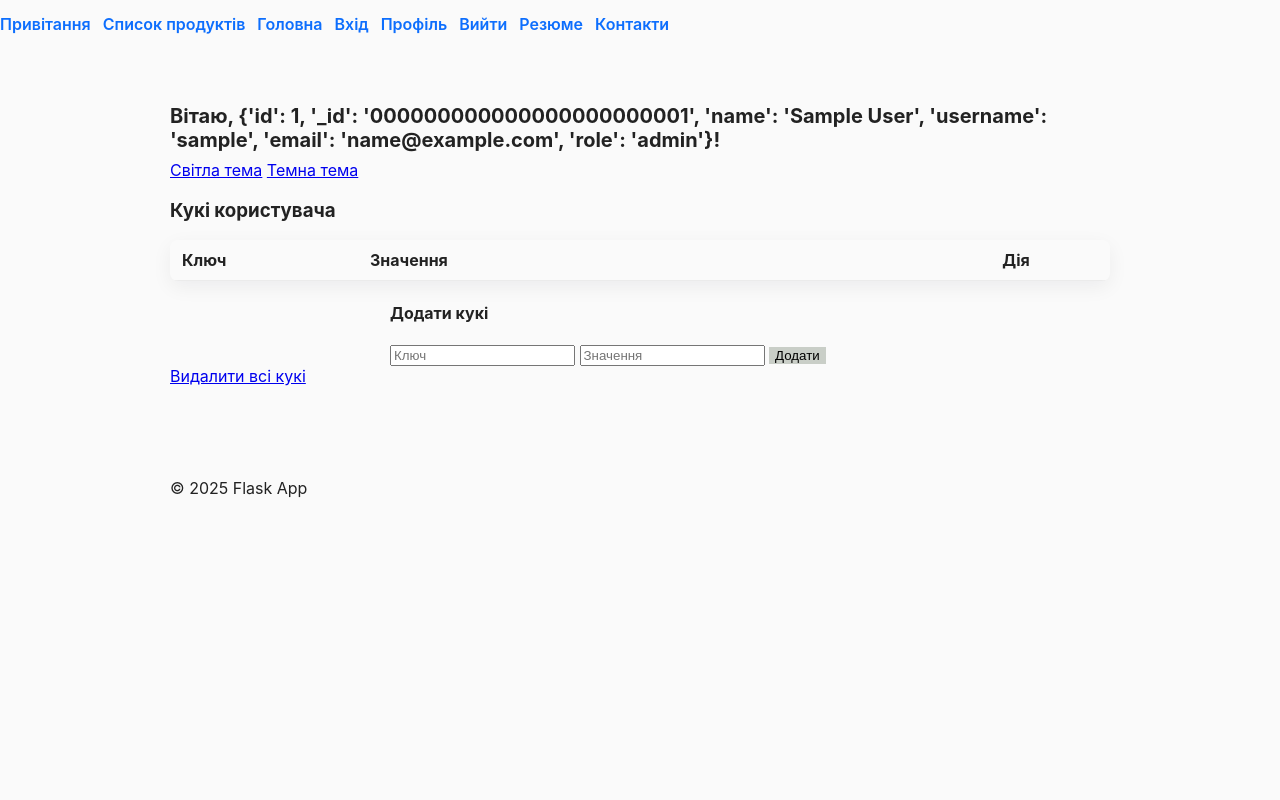
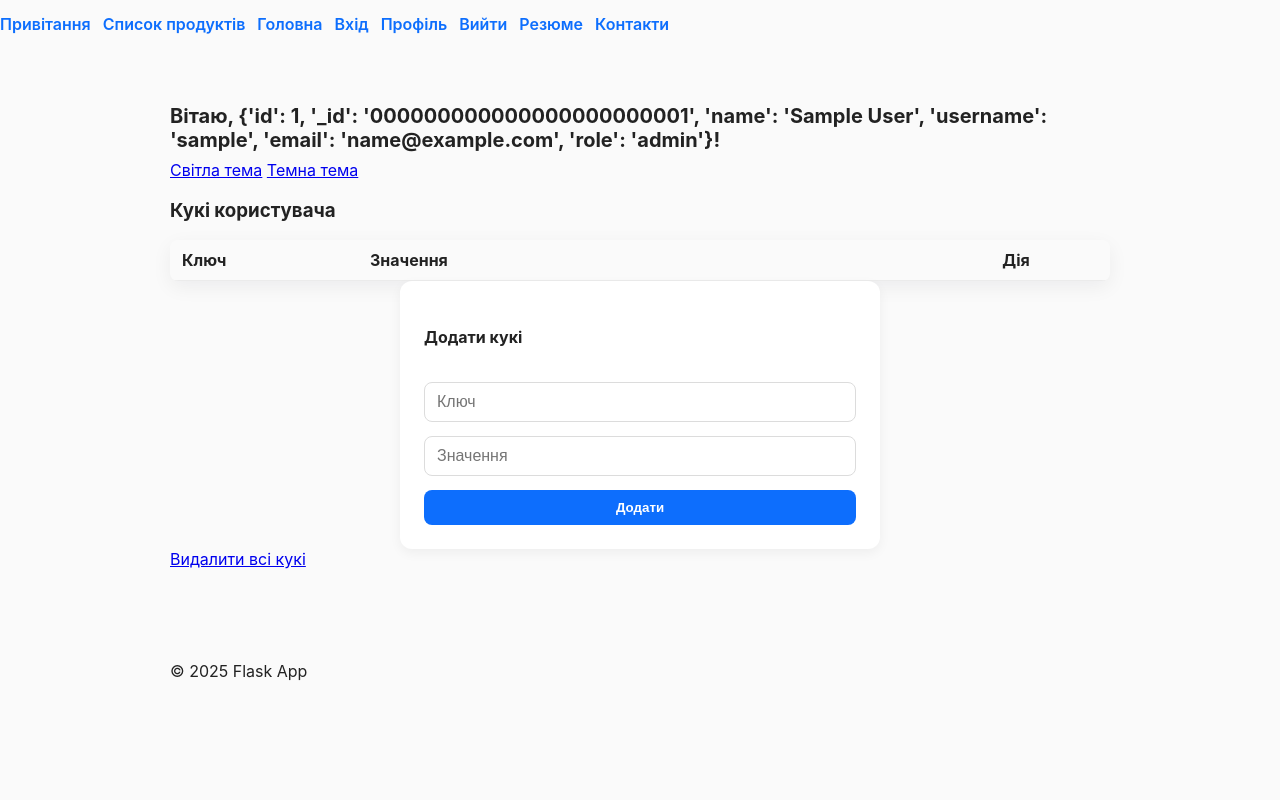
Before and after one commit to Yohacool/flask-app-lab, a Flask app: page /profile in a window 1280 px wide. Run offline with Flask 3, Linux system fonts and the light colour scheme; the visitor is signed in with stand-in values (Sample User, id 1); lists and menus that the app fills with data are empty.

Commit message:
Застосований стиль для форм

```diff
--- a/app/static/css/styles.css
+++ b/app/static/css/styles.css
@@ -1,4 +1,4 @@
-:root{
+:root {
   --bg: #fafafa;
   --card: #ffffff;
   --text: #222;
@@ -8,10 +8,20 @@
   --danger: #dc3545;
   --warning: #ffc107;
   --info: #0dcaf0;
+  --input-bg: #fff;
+  --input-border: #dcdcdc;
+  --input-focus: #0d6efd;
 }
 
 * { box-sizing: border-box; }
-html,body { height:100%; margin:0; padding:0; font-family: "Inter", "Segoe UI", Roboto, Arial, sans-serif; background: var(--bg); color: var(--text);}
+html,body {
+  height: 100%;
+  margin: 0;
+  padding: 0;
+  font-family: "Inter", "Segoe UI", Roboto, Arial, sans-serif;
+  background: var(--bg);
+  color: var(--text);
+}
 
 .container {
   max-width: 980px;
@@ -36,7 +46,14 @@ nav {
 nav a { color:var(--accent); text-decoration:none; font-weight:600; }
 nav a:hover { text-decoration:underline; }
 
-.flashes { list-style:none; padding:0; margin:8px 0 16px 0; display:flex; flex-direction:column; gap:8px; }
+.flashes {
+  list-style:none;
+  padding:0;
+  margin:8px 0 16px 0;
+  display:flex;
+  flex-direction:column;
+  gap:8px;
+}
 .flash {
   padding:10px 12px;
   border-radius:8px;
@@ -50,11 +67,6 @@ nav a:hover { text-decoration:underline; }
 
 h1 { margin:0 0 10px 0; font-size:1.6rem; color:var(--text); }
 h2 { margin:0 0 8px 0; font-size:1.25rem; }
-
-.form-row { display:flex; gap:10px; align-items:center; margin-top:12px; flex-wrap:wrap; }
-.form-row input[type="text"]{ padding:8px 10px; border-radius:8px; border:1px solid #e6e6e6; min-width:160px; }
-.form-row button{ padding:8px 12px; border-radius:8px; background:var(--accent); color:white; border:none; cursor:pointer; font-weight:600; }
-.form-row button:hover{ filter:brightness(.95); }
 
 .table {
   width:100%;
@@ -74,7 +86,6 @@ h2 { margin:0 0 8px 0; font-size:1.25rem; }
   overflow:hidden;
   text-overflow:ellipsis;
 }
-
 .table th.key, .table td.key { width: 20%; max-width:160px; }
 .table th.value, .table td.value { width: 60%; min-width: 220px; }
 .table th.actions, .table td.actions { width: 20%; text-align:center; }
@@ -96,6 +107,75 @@ h2 { margin:0 0 8px 0; font-size:1.25rem; }
 }
 .btn-link:hover { text-decoration:underline; }
 
+form {
+  max-width: 480px;
+  margin: 0 auto;
+  display: flex;
+  flex-direction: column;
+  gap: 14px;
+  background: var(--card);
+  padding: 24px;
+  border-radius: 12px;
+  box-shadow: 0 4px 12px rgba(0,0,0,0.05);
+}
+
+form label {
+  font-weight: 600;
+  color: var(--text);
+  display: block;
+  margin-bottom: 4px;
+}
+
+form input[type="text"],
+form input[type="password"],
+form input[type="email"],
+form textarea,
+form select {
+  width: 100%;
+  padding: 10px 12px;
+  border: 1px solid var(--input-border);
+  border-radius: 8px;
+  background: var(--input-bg);
+  color: var(--text);
+  font-size: 1rem;
+  transition: border-color 0.2s, box-shadow 0.2s;
+}
+
+form input:focus,
+form textarea:focus,
+form select:focus {
+  outline: none;
+  border-color: var(--input-focus);
+  box-shadow: 0 0 0 3px rgba(13,110,253,0.2);
+}
+
+form .form-check {
+  display: flex;
+  align-items: center;
+  gap: 8px;
+  margin-top: 6px;
+}
+
+form .form-error {
+  color: var(--danger);
+  font-size: 0.9em;
+}
+
+form button {
+  background-color: var(--accent);
+  color: white;
+  border: none;
+  padding: 10px 14px;
+  border-radius: 8px;
+  font-weight: 600;
+  cursor: pointer;
+  transition: background 0.2s;
+}
+
+form button:hover {
+  background-color: #0b5ed7;
+}
+
 body.dark {
   --bg: #0f1724;
   --card: #0b1220;
@@ -106,9 +186,23 @@ body.dark {
   --danger: #ff6b6b;
   --warning: #f6c24a;
   --info: #2dd4bf;
+  --input-bg: #10192e;
+  --input-border: #2a3446;
+  --input-focus: #60a5fa;
 }
-body.dark .card { box-shadow: 0 6px 20px rgba(0,0,0,0.6); }
-body.dark .table th, body.dark .table td { border-bottom:1px solid rgba(255,255,255,0.03); }
+
+body.dark form {
+  background: var(--card);
+  box-shadow: 0 4px 16px rgba(0,0,0,0.6);
+}
+
+body.dark input,
+body.dark textarea,
+body.dark select {
+  background: var(--input-bg);
+  color: var(--text);
+  border: 1px solid var(--input-border);
+}
 
 @media (max-width: 720px) {
   .container { padding:12px; margin: 18px auto; }
@@ -116,40 +210,3 @@ body.dark .table th, body.dark .table td { border-bottom:1px solid rgba(255,255,
   .table th, .table td { font-size:0.95rem; padding:8px; }
   .table th.key, .table td.key { display:none; }
 }
-.hello {
-  font-weight: bold;
-}
-
-.name {
-  font-weight: bold;
-  color: #1a73e8;
-}
-
-.age {
-  font-size: 1.2em;
-}
-
-.age.admin {
-  color: green;
-}
-
-.age.john {
-  color: red;
-}
-form {
-  max-width: 500px;
-  margin: 0 auto;
-}
-
-form label {
-  font-weight: 500;
-}
-
-form button {
-  background-color: #c9cec7;
-  border: none;
-}
-
-form button:hover {
-  background-color: #868693;
-}
```
Also changed, not shown: 1 other file.
